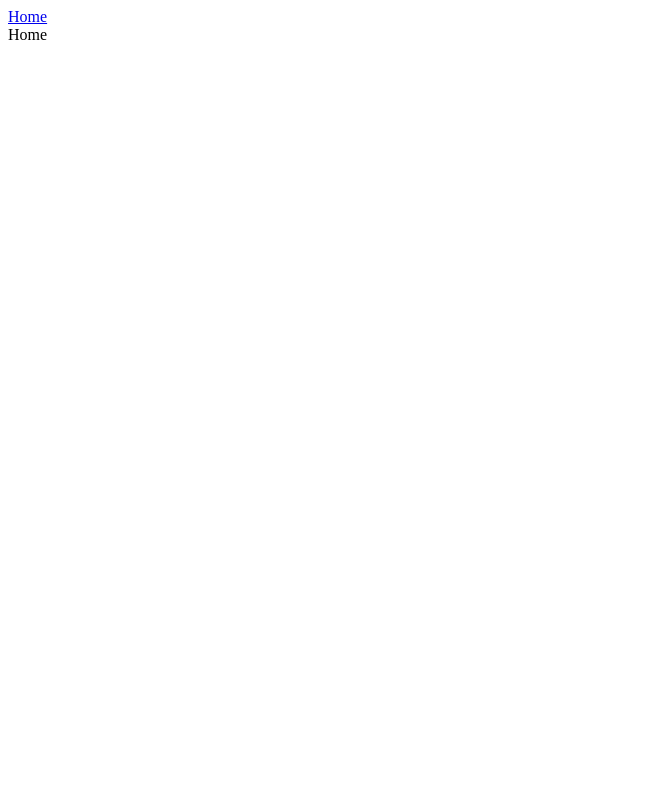
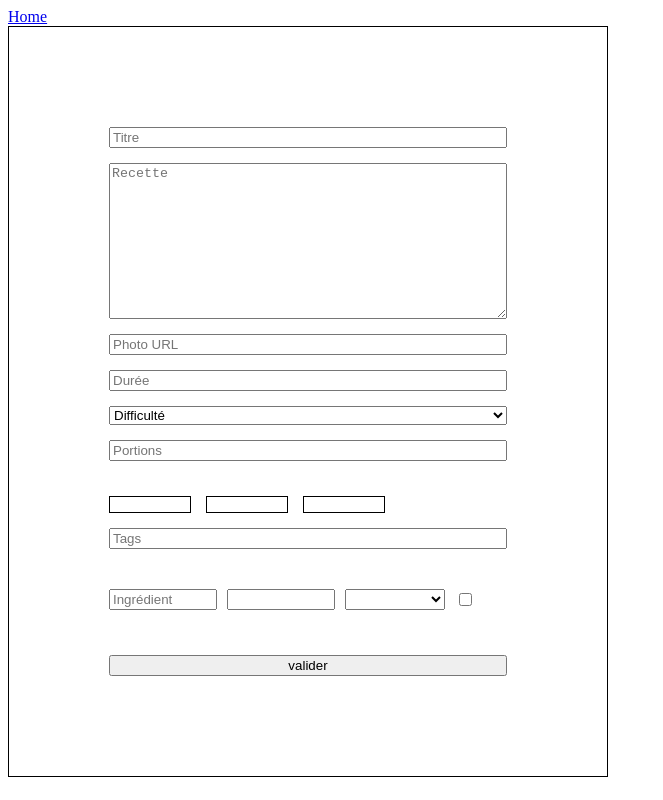
Before and after one commit to S0Web/recette-cuisine, a React (Vite) app: page / in a window 1280 px wide. Shown: the whole page, without its empty margins (0-663 px from the left). Built offline with nearby package versions, Linux system fonts and the light colour scheme.

Commit message:
Formulaire de recette

```diff
--- /dev/null
+++ b/src/components/RecipeForm.css
@@ -0,0 +1,25 @@
+.recipe-form {
+  width: 600px;
+  box-sizing: border-box;
+  padding: 100px;
+  border: 1px solid black;
+}
+
+form {
+  display: flex;
+  flex-direction: column;
+  gap: 15px;
+}
+
+.tag {
+  width: 80PX;
+  height: 15PX;
+  border: 1px solid black;
+  margin-top: 20px;
+}
+
+.tags-list {
+  display: flex;
+  flex-wrap: wrap;
+  gap: 15px;
+}
--- /dev/null
+++ b/src/components/RecipeForm.jsx
@@ -0,0 +1,58 @@
+import "./RecipeForm.css"
+
+const RecipeForm = () => {
+  return (
+    <div className="recipe-form">
+      <form action="">
+        <input type="text" placeholder="Titre" />
+        <textarea name="" id="" cols="30" rows="10" placeholder="Recette"></textarea>
+        <input type="text" placeholder="Photo URL" />
+        <input type="number" placeholder="Durée" />
+        <select name="" id="">
+          <option value="">Difficulté</option>
+          <option value=""></option>
+          <option value=""></option>
+          <option value=""></option>
+          <option value=""></option>
+          <option value=""></option>
+          <option value=""></option>
+          <option value=""></option>
+        </select>
+        <input type="number" placeholder="Portions" />
+
+        <div id="tagsList" className="tags-list">
+          <div className="tag"></div>
+          <div className="tag"></div>
+          <div className="tag"></div>
+        </div>
+        <input type="text" placeholder="Tags" />
+
+
+        <div style={{
+          display: "flex",
+          gap: "10px",
+          marginTop: "25px",
+          marginBottom: "30px"
+        }}>
+          <input type="text" placeholder="Ingrédient" style={{width: "100px"}}/>
+          <input type="text" placeholder="" style={{width: "100px"}} />
+          <select name="" id="" style={{width: "100px"}}>
+            <option value=""></option>
+            <option value=""></option>
+            <option value=""></option>
+            <option value=""></option>
+            <option value=""></option>
+            <option value=""></option>
+            <option value=""></option>
+            <option value=""></option>
+          </select>
+          <input type="checkbox" name="" id="" />
+        </div>
+
+        <button>valider</button>
+      </form>
+    </div>
+  )
+}
+
+export default RecipeForm
--- a/src/pages/Home.jsx
+++ b/src/pages/Home.jsx
@@ -1,8 +1,10 @@
-import React from 'react'
+import RecipeForm from "../components/RecipeForm"
 
 const Home = () => {
   return (
-    <div>Home</div>
+    <div>
+      <RecipeForm />
+    </div>
   )
 }
 
```
Also changed, not shown: src/App.jsx (+3 -4 lines), src/pages/addRecipe.jsx (added, +7 -0 lines).
